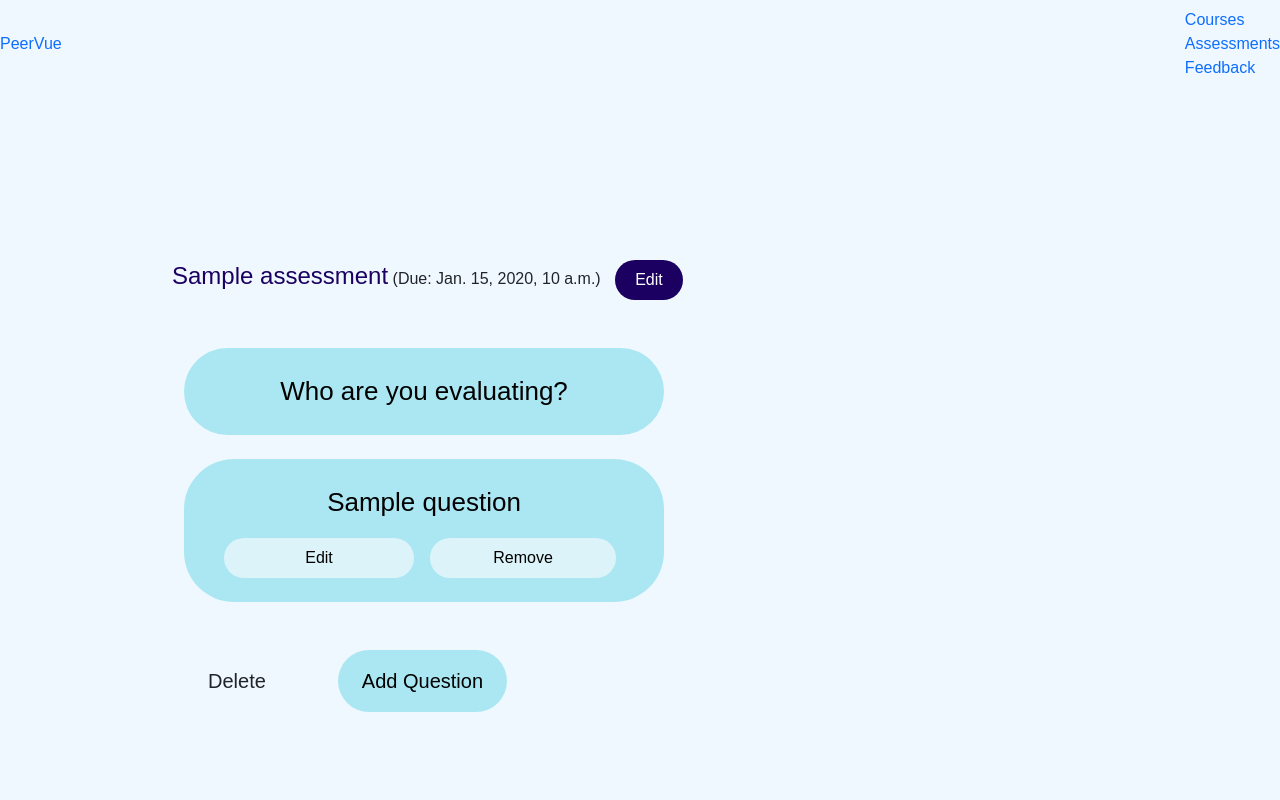
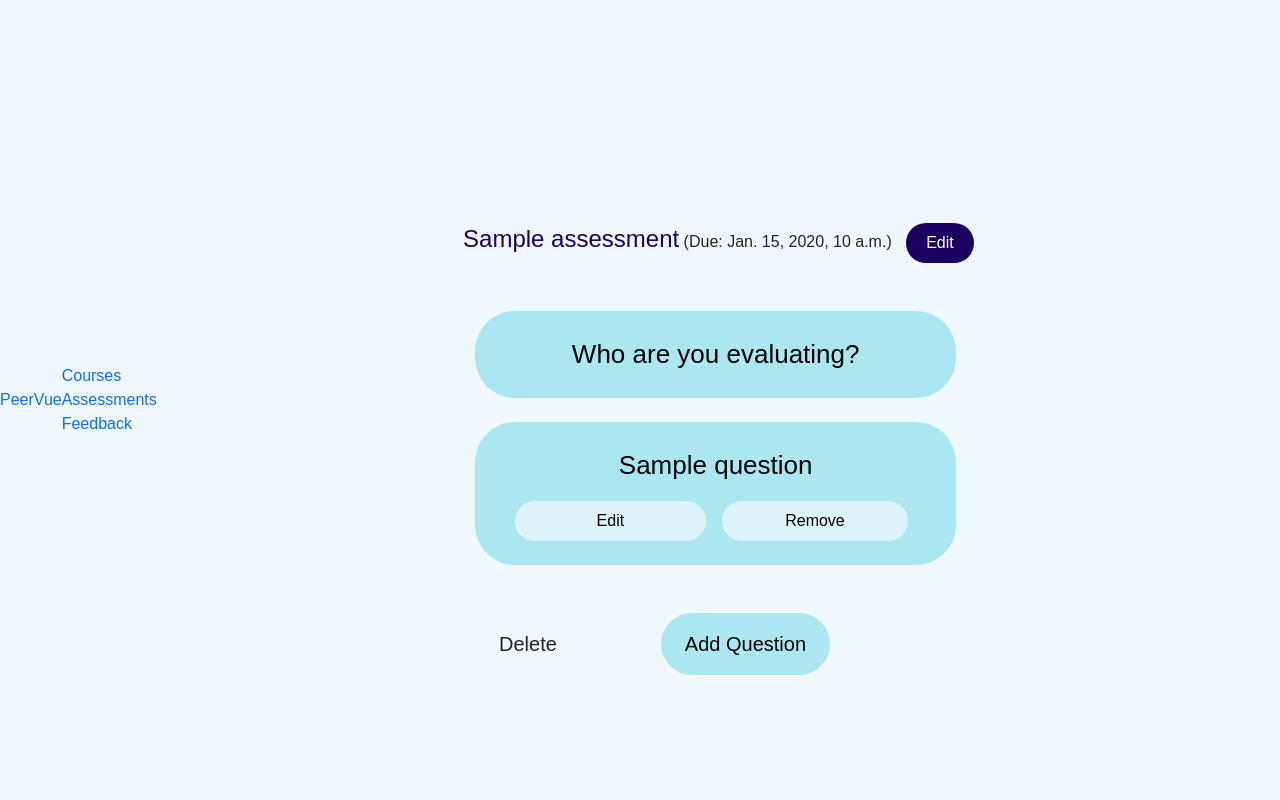
Before and after one commit to CSCI3356-Spring2025/The-Git-Commits, a Django app: template assessments/templates/assessments/assessment_creation.html in a window 1280 px wide. Run offline with Django 5.2, Linux system fonts and the light colour scheme; the template is opened without the code that fills it: most values are stand-ins (such as "Sample title", 1, 10 or a date in 2020).

Commit message:
Update assessment_creation.html
assessment creation is now centered, no larger empty space on right

```diff
--- a/assessments/templates/assessments/assessment_creation.html
+++ b/assessments/templates/assessments/assessment_creation.html
@@ -36,7 +36,10 @@
         margin: 0;
         padding: 0;
         background: #F0F8FF;
-      }
+        height: 100vh;
+        display: flex;
+        justify-content: center; /* centers horizontally */
+        align-items: center;
 
       /* Assessment Creation specific styles */
       .assessment-container {
@@ -59,8 +62,8 @@
 
       .question-outer {
         background: #aae7f2;
-        border-radius: 50px;
-        width: 50%;
+        border-radius: 40px;
+        width: 90%;
         margin: 1rem 0;
         padding: 1rem;
       }
@@ -149,6 +152,7 @@
         font-family: "KoHo-Medium", sans-serif;
         font-size: 20px;
         font-weight: 500;
+        margin-right: 2rem;
       }
 
     </style>
```
